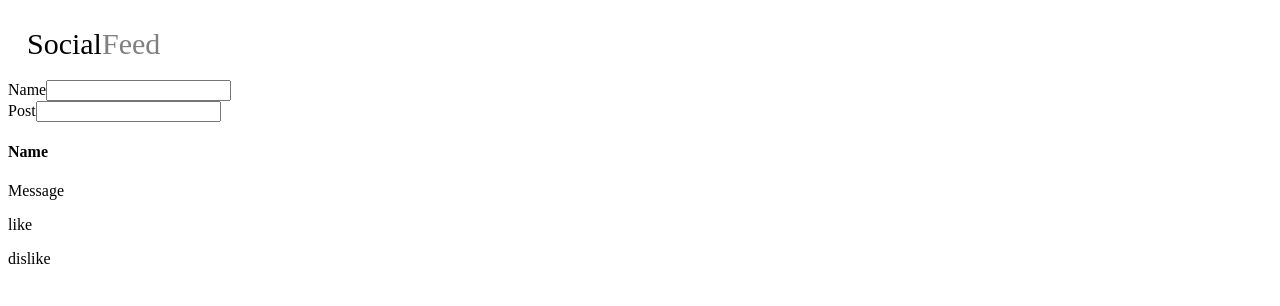
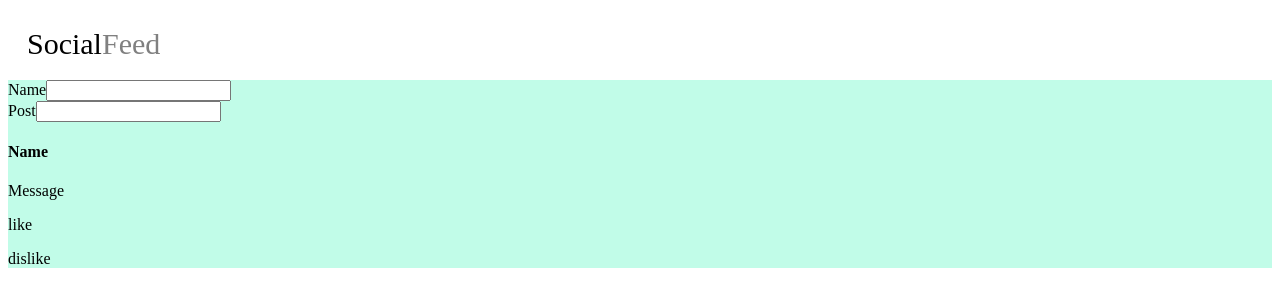
Before and after one commit to RabidDwarfPlanet/Social-Feed, a React (Create React App) app: page / in a window 1280 px wide. Shown: the top 306 px of the page. Built offline with nearby package versions, Linux system fonts and the light colour scheme.

Commit message:
Header Styling

```diff
--- a/src/App.css
+++ b/src/App.css
@@ -0,0 +1,3 @@
+.App{
+    background-color: rgb(193, 252, 232);
+}
--- a/src/Components/Header/Header.css
+++ b/src/Components/Header/Header.css
@@ -1,5 +1,6 @@
 header{
     padding: 1.5%;
+    background-color: white;
 }
 .headerText{
     font-size: 30px;
```
